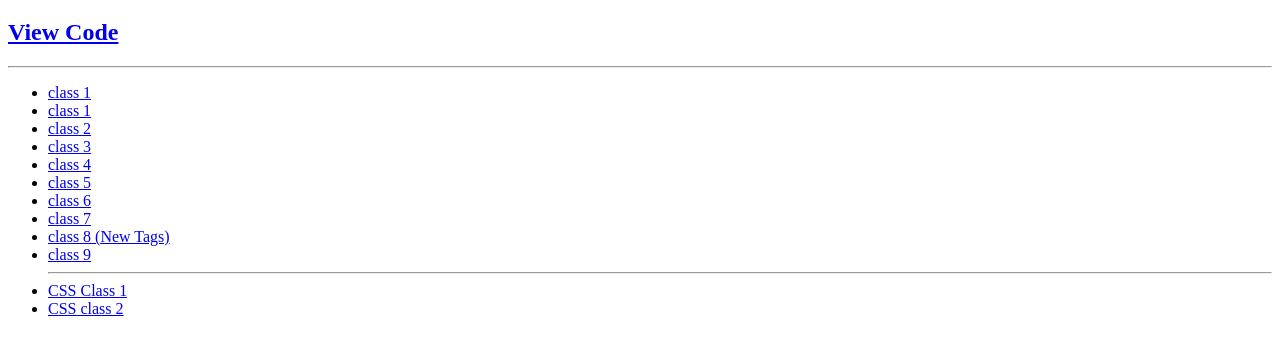
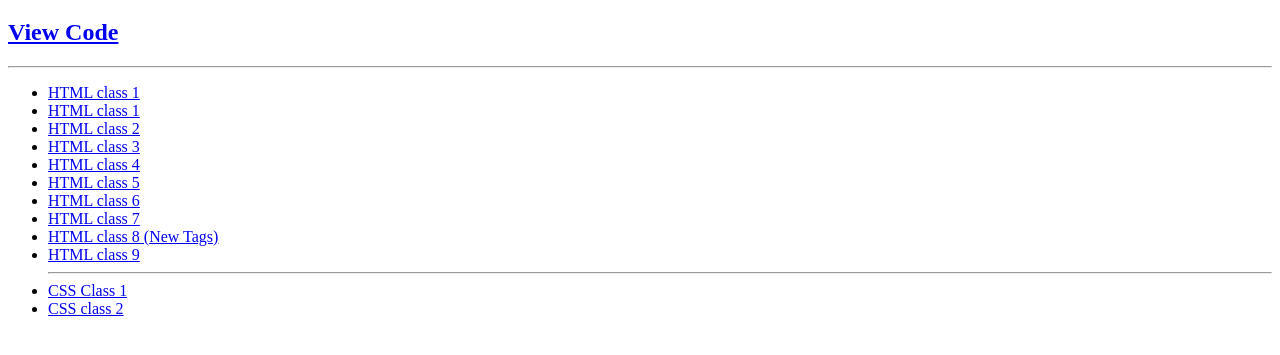
Before and after one commit to AhmedrAshraf/SMIT007-2024, a plain HTML site: page index.html in a window 1280 px wide. Shown: the part 61-416 px from the top of the page. Drawn offline with Linux system fonts and the light colour scheme.

Commit message:
HTML ADDED BEFORE clss

```diff
--- a/index.html
+++ b/index.html
@@ -15,20 +15,19 @@
     <hr />
 
     <ul>
-        <li><a href="./HTML/15-12-23/ahmed.html">class 1</a></li>
-        <li><a href="./HTML/15-12-23/ahmed.html">class 1</a></li>
-        <li><a href="./HTML/18-12-23/home/home.html">class 2</a></li>
-        <li><a href="./HTML/20-12-23">class 3</a></li>
-        <li><a href="./HTML/22-12-23">class 4</a></li>
-        <li><a href="./HTML/27-12-23">class 5</a></li>
-        <li><a href="./HTML/29-12-23">class 6</a></li>
-        <li><a href="./HTML/1-1-24">class 7</a></li>
-        <li><a href="./HTML/new-tags">class 8 (New Tags)</a></li>
-        <li><a href="./HTML/3-1-24">class 9</a></li>
-        <hr />
-        <li><a href="./Css/8-1-24/">CSS Class 1</a></li>
-        <li><a href="./CSS/10-1-24/">CSS class 2</a></li>
+      <li><a href="./HTML/15-12-23/ahmed.html">HTML class 1</a></li>
+      <li><a href="./HTML/15-12-23/ahmed.html">HTML class 1</a></li>
+      <li><a href="./HTML/18-12-23/home/home.html">HTML class 2</a></li>
+      <li><a href="./HTML/20-12-23">HTML class 3</a></li>
+      <li><a href="./HTML/22-12-23">HTML class 4</a></li>
+      <li><a href="./HTML/27-12-23">HTML class 5</a></li>
+      <li><a href="./HTML/29-12-23">HTML class 6</a></li>
+      <li><a href="./HTML/1-1-24">HTML class 7</a></li>
+      <li><a href="./HTML/new-tags">HTML class 8 (New Tags)</a></li>
+      <li><a href="./HTML/3-1-24">HTML class 9</a></li>
+      <hr />
+      <li><a href="./Css/8-1-24/">CSS Class 1</a></li>
+      <li><a href="./CSS/10-1-24/">CSS class 2</a></li>
     </ul>
-
   </body>
 </html>
```
